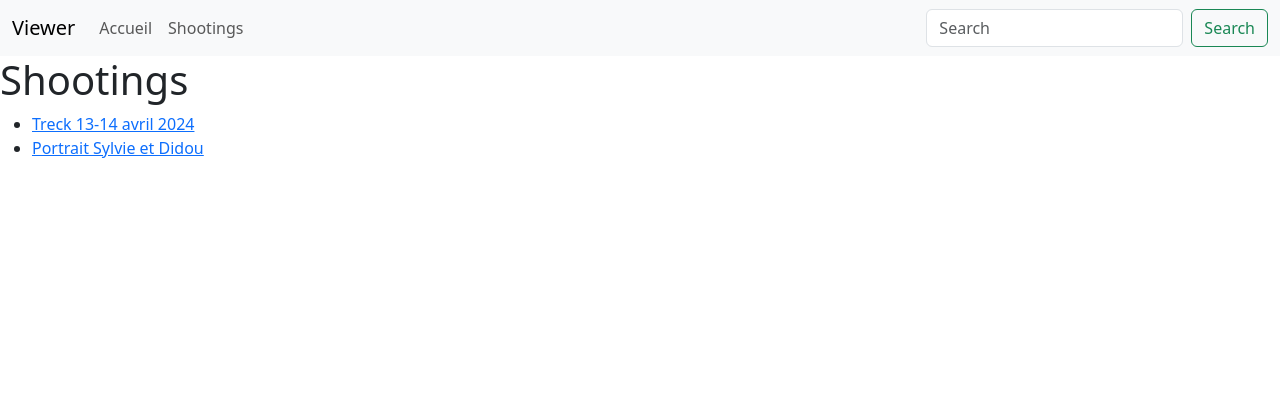
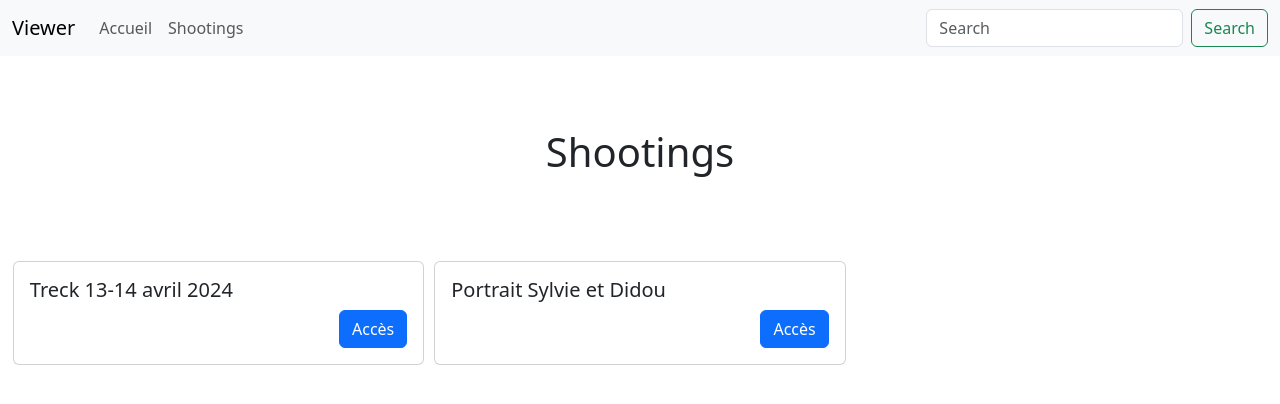
Before and after one commit to gilles-phan/viewer-phan-photo, a React (Vite) app: page /shootings in a window 1280 px wide. Shown: the top 404 px of the page. Built offline with nearby package versions, Linux system fonts and the light colour scheme.

Commit message:
- styling shootings

```diff
--- a/src/components/Shootings/Shootings.component.tsx
+++ b/src/components/Shootings/Shootings.component.tsx
@@ -1,6 +1,7 @@
 import { useEffect, useState } from "react";
 import { getHeader } from "../Shooting/Shooting.utils";
 import { ShootingProps } from "./Shootings.interface";
+import "./Shootings.scss";
 
 export const Shootings = () => {
   const [shootings, setShootings] = useState<ShootingProps[]>([]);
@@ -14,20 +15,35 @@ export const Shootings = () => {
       });
   }, []);
   return (
-    <>
+    <div className="shootings-wrapper">
       <h1>Shootings</h1>
-      <ul>
+      <div className="cards">
         {shootings
           .sort(
             (s1, s2) =>
               new Date(s1.date).getTime() - new Date(s2.date).getTime()
           )
           .map((shooting, id) => (
-            <li key={id}>
-              <a href={`shooting/${shooting.uuid}`}>{shooting.label}</a>
-            </li>
+            <div key={id} className="card">
+              {/* <img src="..." className="card-img-top" alt="..." /> */}
+              <div className="card-body">
+                <h5 className="card-title">{shooting.label}</h5>
+                {/* <p className="card-text">
+                  Some quick example text to build on the card title and make up
+                  the bulk of the card's content.
+                </p> */}
+                <div className="text-end">
+                  <a
+                    href={`shooting/${shooting.uuid}`}
+                    className="btn btn-primary"
+                  >
+                    Accès
+                  </a>
+                </div>
+              </div>
+            </div>
           ))}
-      </ul>
-    </>
+      </div>
+    </div>
   );
 };
--- /dev/null
+++ b/src/components/Shootings/Shootings.scss
@@ -0,0 +1,14 @@
+.shootings-wrapper {
+  display: grid;
+  grid-template-rows: 12em repeat(3, 1fr);
+  h1 {
+    grid-row: 1;
+    margin: auto;
+  }
+  .cards {
+    display: grid;
+    margin: 0.8em;
+    grid-template-columns: repeat(3, 1fr);
+    gap: 10px;
+  }
+}
```
